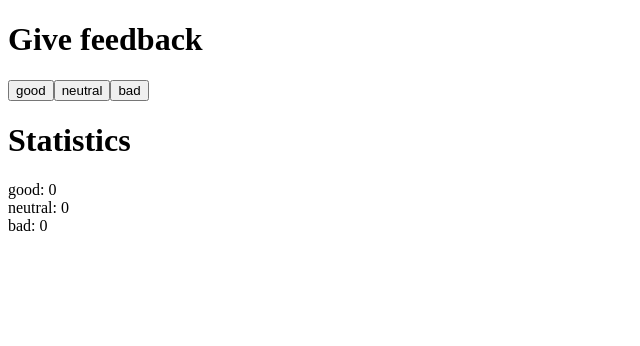
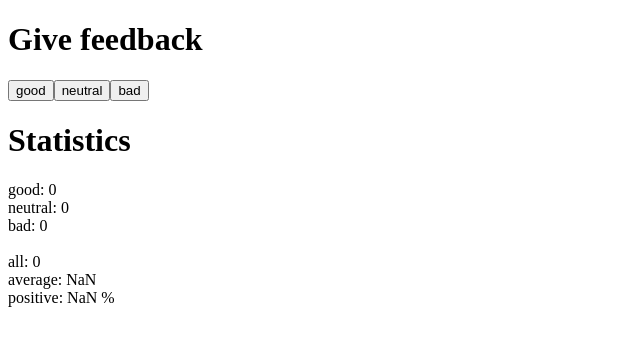
Before and after one commit to feketebence/fullstack-open, a React (Vite) app in the folder part1/unicafe/: page / in a window 1280 px wide. Shown: the top 346 px of the page, without its empty margins (0-640 px from the left). Built offline with nearby package versions, Linux system fonts and the light colour scheme.

Commit message:
Finish exercise 1-7

```diff
--- a/part1/unicafe/src/App.jsx
+++ b/part1/unicafe/src/App.jsx
@@ -5,18 +5,23 @@ const Button = ({ onClick, text }) => {
 };
 
 const Statistics = ({ good, neutral, bad }) => {
+    const all = good + neutral + bad;
+    const avg = (good - bad) / all;
     return (
         <div>
             <h1>Statistics</h1>
             good: {good} <br />
             neutral: {neutral} <br />
             bad: {bad} <br />
+            <br />
+            all: {all} <br />
+            average: {avg} <br />
+            positive: {good / all} %
         </div>
     );
 };
 
 const App = () => {
-    // save clicks of each button to its own state
     const [good, setGood] = useState(0);
     const [neutral, setNeutral] = useState(0);
     const [bad, setBad] = useState(0);
```
